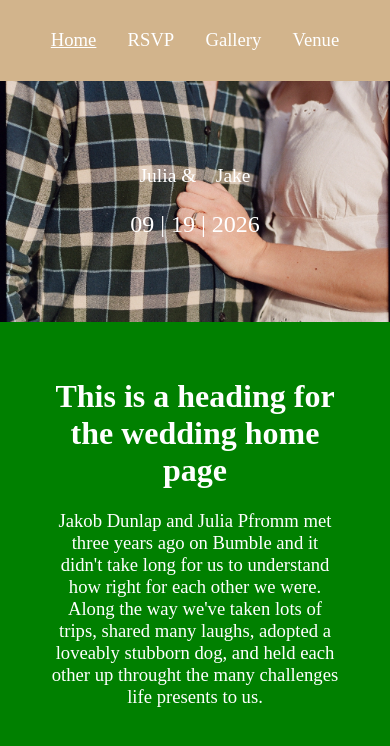
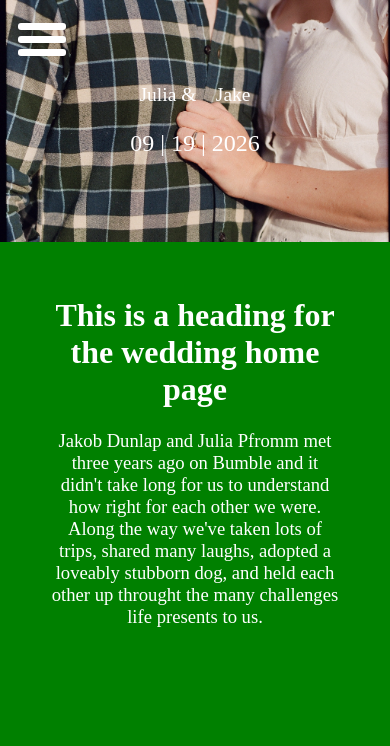
Before and after one commit to JakobDunlap/Wedding_Site, a React (Create React App) app: page / in a window 390 px wide. Shown: the top 746 px of the page. Built offline with nearby package versions, Linux system fonts and the light colour scheme; a web font is replaced by a local one.

Commit message:
Added mobile formatting

```diff
--- a/src/App.css
+++ b/src/App.css
@@ -1,4 +1,3 @@
-
 /* deletes white border around everything */
 body {
     margin: 0;
@@ -6,6 +5,11 @@ body {
     background-color: var(--primary);
 }
 
+/* hides the "checkbox" that is used for hamburger nav button in mobile view */
+#toggle {
+  position: absolute;
+  display: none;
+}
 
 main {
   margin: auto;
@@ -277,7 +281,7 @@ form label span {
     margin: 0;
     padding: 0;
     background-color: blue;
-}
+  }
 }
 
 /* MOBILE VIEW WIDTH */
@@ -285,4 +289,102 @@ form label span {
   body {
     background-color: green;
   }
+
+  .hamburger {
+    position: absolute;
+    top: 5em;
+    left: 7.5vw;
+    margin-left: -3vw;
+    margin-top: -7.5vh;
+    width: 2em;
+    height: 45px;
+    z-index: 5;
+  }
+
+  .hamburger div {
+    position: relative;
+    width: 3em;
+    height: 7px;
+    border-radius: 3px;
+    background-color: white;
+    margin-top: 6px;
+    transition: all 0.3s ease-in-out;
+  }
+
+  .navigation {
+    position: fixed;
+    width: 100%;
+    height: 100%;
+    background-color: grey;
+    top: 100%; left: 0; right: 0; bottom: 0;
+    overflow: hidden;
+    transition: all 0.3s ease-in-out;
+    transform: scale(0);
+  }
+
+  header {
+    padding: 0px;
+  }
+
+  nav {
+    text-align: center;
+    margin-left: 25%;
+  }
+
+  nav a {
+    position: relative;
+    text-decoration: none;
+    color: var(--primary);
+    background-color: rgb(146, 148, 105);
+    font-size: 2em;
+    display: inline-block;
+    margin-top: 1.25em;
+    transition: color 0.2s ease-in-out;
+    letter-spacing: 1px;
+  }
+
+  nav a:before {
+    content: '';
+    height: 0;
+    position: absolute;
+    width: 0.25em;
+    background-color: red;
+    left: -0.5em;
+    transition: all 0.2s ease-in-out;
+  }
+
+  /* animations */
+  #toggle:checked + .hamburger .top-slice {
+    transform: rotate(-45deg);
+    margin-top: 25px;
+    background-color: black;
+  }
+
+  #toggle:checked + .hamburger .bottom-slice {
+    opacity: 0;
+    transform: rotate(45deg);
+    background-color: black;
+  }
+
+  #toggle:checked + .hamburger .middle-slice {
+    transform: rotate(45deg);
+    margin-top: -7px;
+    background-color: black;
+  }
+
+  #toggle:checked + .hamburger + .navigation {
+    z-index: 4;
+    top: 0;
+    transform: scale(1);
+    display: inline-table;
+  }
+
+  #toggle:checked + a {
+    display: none;
+  }
+
+  #toggle:checked + .navigation-link {
+    justify-content: center;
+  }
+
 }
--- a/src/layouts/RootLayout.js
+++ b/src/layouts/RootLayout.js
@@ -13,12 +13,27 @@ let imageName = 'test';
 
   return (
     <div className="root-layout">
+
       <header>
+        <input id="toggle" type="checkbox"></input>
+        <label htmlFor="toggle" class="hamburger">
+          <div className="top-slice"></div>
+          <div className="middle-slice"></div>
+          <div className="bottom-slice"></div>
+        </label>
         <nav className="navigation">
+          <div className="navigation-link">
             <NavLink to="/">Home</NavLink>
+          </div>
+          <div className="navigation-link">
             <NavLink to="form">RSVP</NavLink>
+          </div>
+          <div className="navigation-link">
             <NavLink to="gallery">Gallery</NavLink>
+          </div>
+          <div className="navigation-link">
             <NavLink to="venue">Venue</NavLink>
+          </div>
         </nav>
       </header>
       <div id="container">
@@ -27,10 +42,10 @@ let imageName = 'test';
         <p>09 | 19 | 2026</p>
       </div>
 
-
       <main>
           <Outlet />
       </main>
+
     </div>
   )
 }
--- a/src/pages/Form.js
+++ b/src/pages/Form.js
@@ -29,7 +29,7 @@ export default function Form() {
             }
         }
         try {
-            const response = await fetch("https://weddinggg-site-server-test.onrender.com/form", { //replace localhost with "http://localhost:5000/form" to talk to local server in development
+            const response = await fetch("https://wedding-site-server-test.onrender.com/form", { //replace localhost with "http://localhost:5000/form" to talk to local server in development
             method: "POST",
             headers: {
                 "Content-Type": "application/json"
```
Lines whose indentation alone changed are shown as unchanged.
